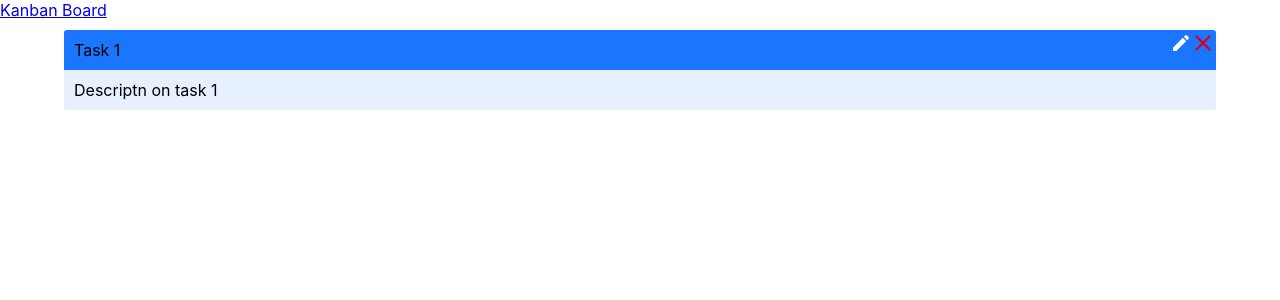
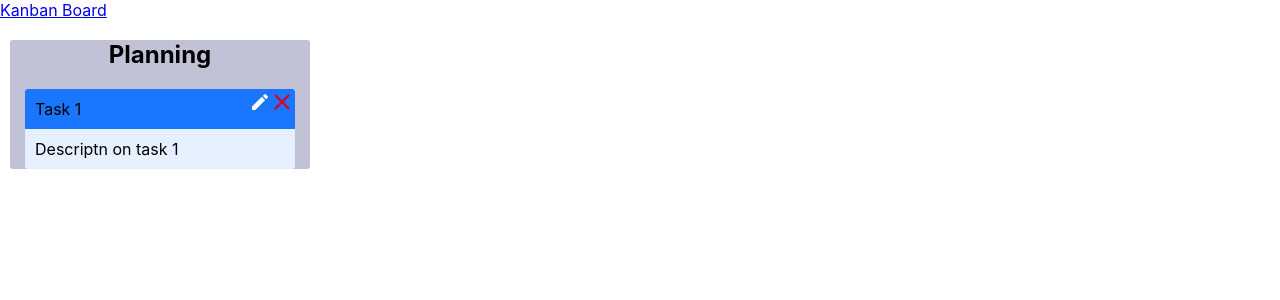
Before and after one commit to aadesh-agarwal8888/kanban-frontend, a React (Create React App) app: page /home in a window 1280 px wide. Shown: the top 300 px of the page. Built offline with nearby package versions, Linux system fonts and the light colour scheme.

Commit message:
Lane created and Tasks added to it

```diff
--- /dev/null
+++ b/src/compnents/board/lane/lane.component.jsx
@@ -0,0 +1,23 @@
+import React from 'react';
+import Card from '../card/card.component';
+import './lane.styles.scss'
+
+class Lane extends React.Component{
+  constructor(props) {
+    super(props);
+    this.state = {
+        title: "Planning"
+    }
+  }
+
+  render() {
+    return(
+      <div className='lane'>
+        <h2>{this.state.title}</h2>
+        <Card />
+      </div>
+    )
+  }
+}
+
+export default Lane;
--- /dev/null
+++ b/src/compnents/board/lane/lane.styles.scss
@@ -0,0 +1,8 @@
+.lane {
+    width: 300px;
+    text-align: center;
+    margin: 10px;
+    border-radius: 3px;
+    background-color: #c2c2d6;
+    height: 90%
+}
--- a/src/pages/home/home.page.jsx
+++ b/src/pages/home/home.page.jsx
@@ -1,6 +1,7 @@
 import React from 'react';
 import { Navbar } from "react-bootstrap";
 import Card from '../../compnents/board/card/card.component';
+import Lane from '../../compnents/board/lane/lane.component';
 
 class HomeScreen extends React.Component {
 
@@ -24,7 +25,7 @@ class HomeScreen extends React.Component {
                 <Navbar bg="dark" variant="dark">
                     <Navbar.Brand href="#home">Kanban Board</Navbar.Brand>
                 </Navbar>
-                <Card />
+                <Lane />
             </div>
         )
     }
```
